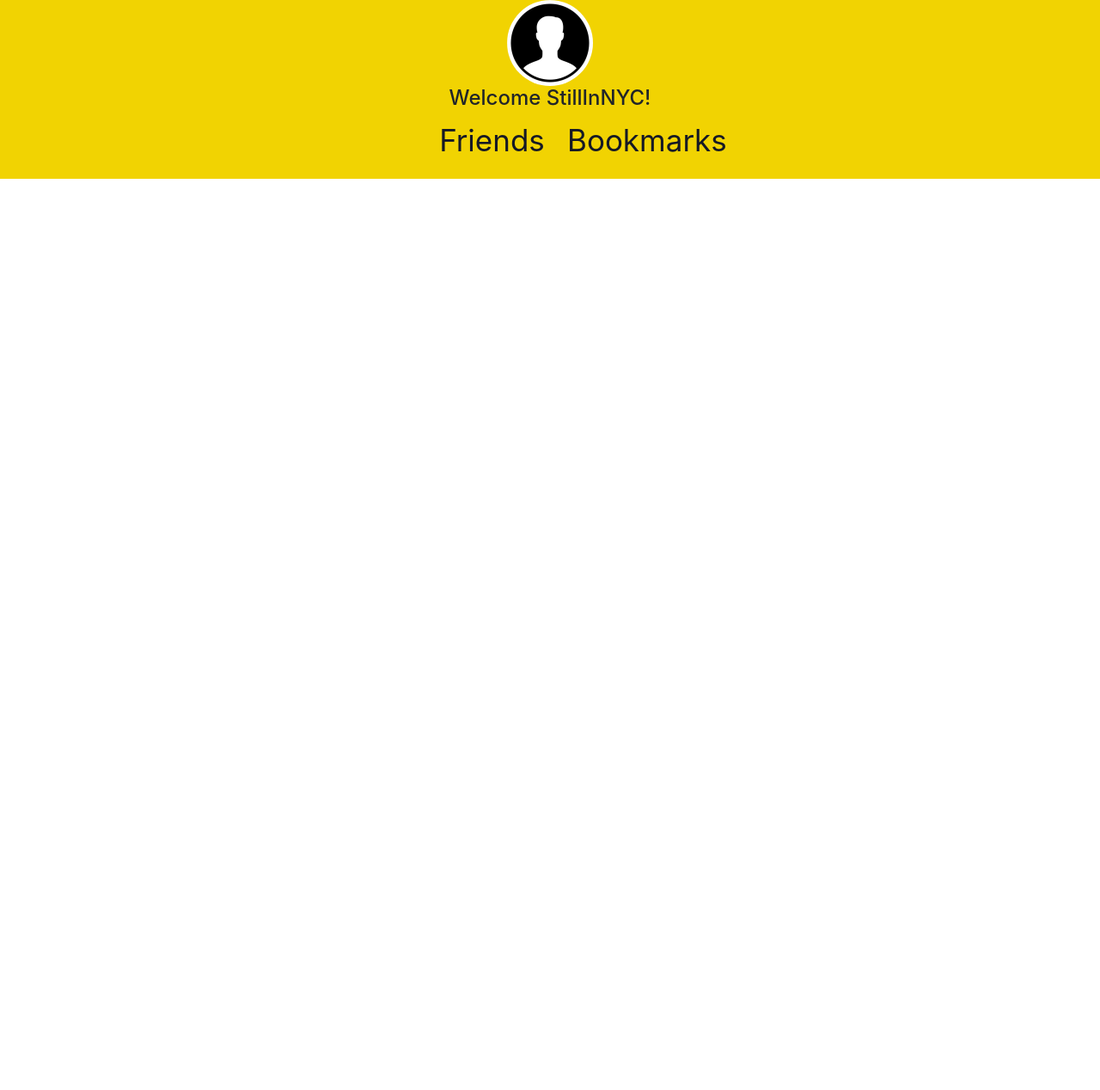
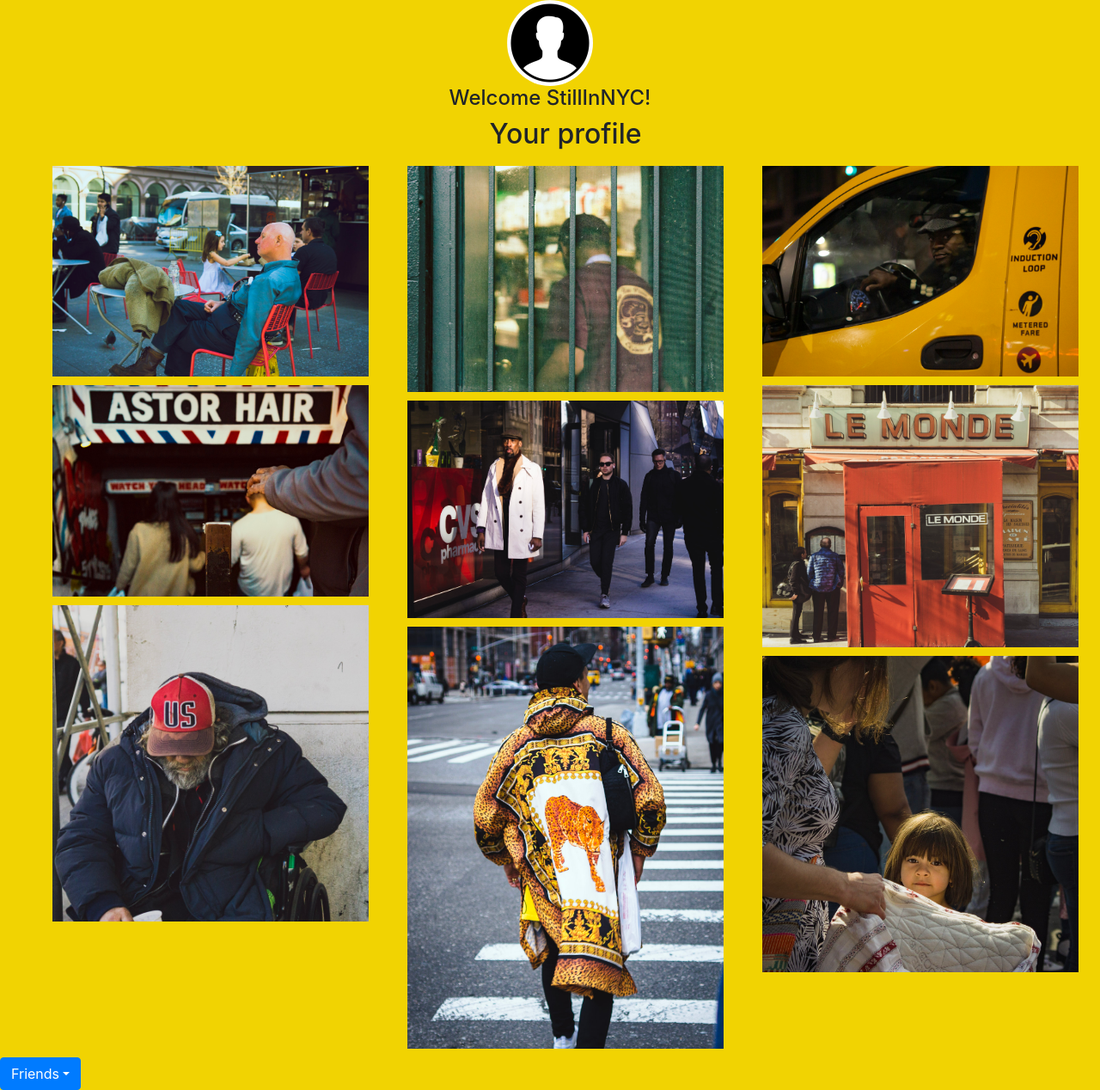
Before and after one commit to hectordr03/photo-app, a React (Create React App) app: page /home in a window 1280 px wide. Shown: the whole page at 86% size. Before the commit the page ends 800 px from the top, so only its background shows below. Built offline with nearby package versions, Linux system fonts and the light colour scheme.

Commit message:
Created dropdown button/ moved router to header/ Friends button can route to user pages

```diff
--- a/src/components/Header.js
+++ b/src/components/Header.js
@@ -6,9 +6,23 @@ import "../App.css";
 
 import profilePic from "../assests/images/profile-pic.png";
 
+// Components
+import Home from '../components/Home';
+import UserProfile1 from '../components/UserProfile1';
+import UserProfile2 from '../components/UserProfile2';
+import UserProfile3 from '../components/UserProfile3';
+
 // Bootstrap imports
 import Image from "react-bootstrap/Image";
+import ButtonGroup from 'react-bootstrap/ButtonGroup';
+import Button from 'react-bootstrap/Button';
 import Dropdown from "react-bootstrap/Dropdown";
+import DropdownMenu from "react-bootstrap/esm/DropdownMenu";
+import DropdownButton from 'react-bootstrap/DropdownButton';
+import Switch from "react-bootstrap/esm/Switch";
+
+// React Router
+import { BrowserRouter as Router, Route } from 'react-router-dom';
 
 class Header extends React.Component {
   render() {
@@ -20,16 +34,33 @@ class Header extends React.Component {
           <h4>Welcome StillInNYC!</h4>
         </div>
 
+        <Router>
+          <Switch>
+            {/* "exact" keyword is used to specify an empty path */}
+            <Route path='/home' exact component={Home} />
+            <Route path='/friend-1' component={UserProfile1} />
+            <Route path='/friend-2' component={UserProfile2} />
+            <Route path='/friend-3' component={UserProfile3} />
+          </Switch>
+        </Router>
 
 
-        <ul id="nav">
+        <Dropdown>
+          <Dropdown.Toggle>Friends</Dropdown.Toggle>
+          <Dropdown.Menu>
+            <Dropdown.Item href='/friend-1'>Friend 1</Dropdown.Item>
+            <Dropdown.Item>Friend 2</Dropdown.Item>
+            <Dropdown.Item>Friend 3</Dropdown.Item>
+          </Dropdown.Menu>
+        </Dropdown>
+        {/* <ul id="nav">
           <a className="nav-item" href="#">
             <li>Friends</li>
           </a>
           <a className="nav-item" href="#">
             <li>Bookmarks</li>
           </a>
-        </ul>
+        </ul> */}
       </div>
     );
   }
```
Also changed, not shown: src/components/Bookmarks.js (added, +16 -0 lines), src/components/Home.js (+1 -7 lines).
